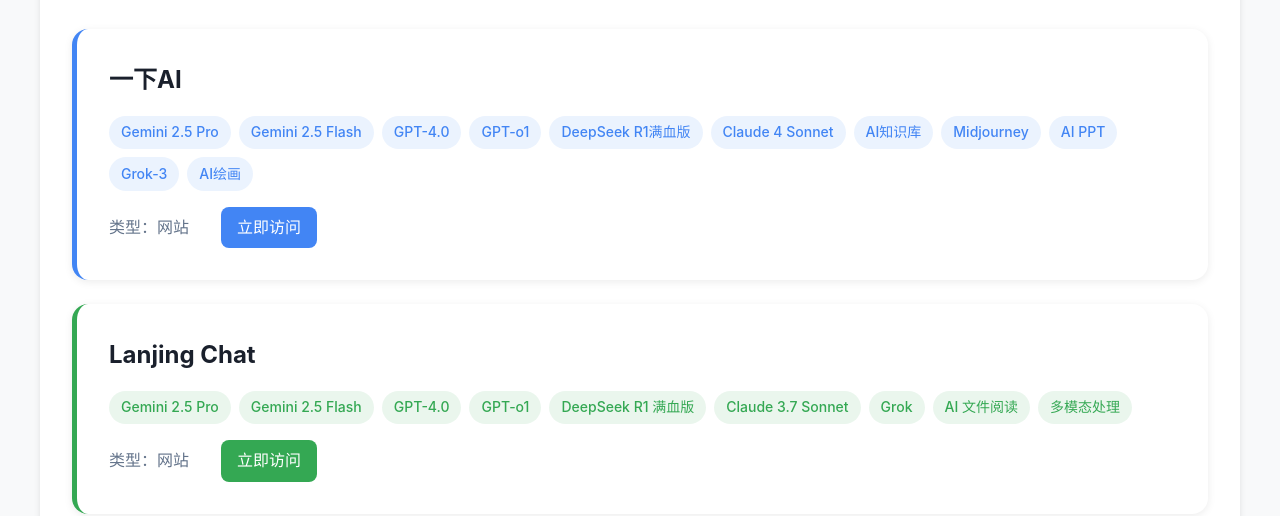
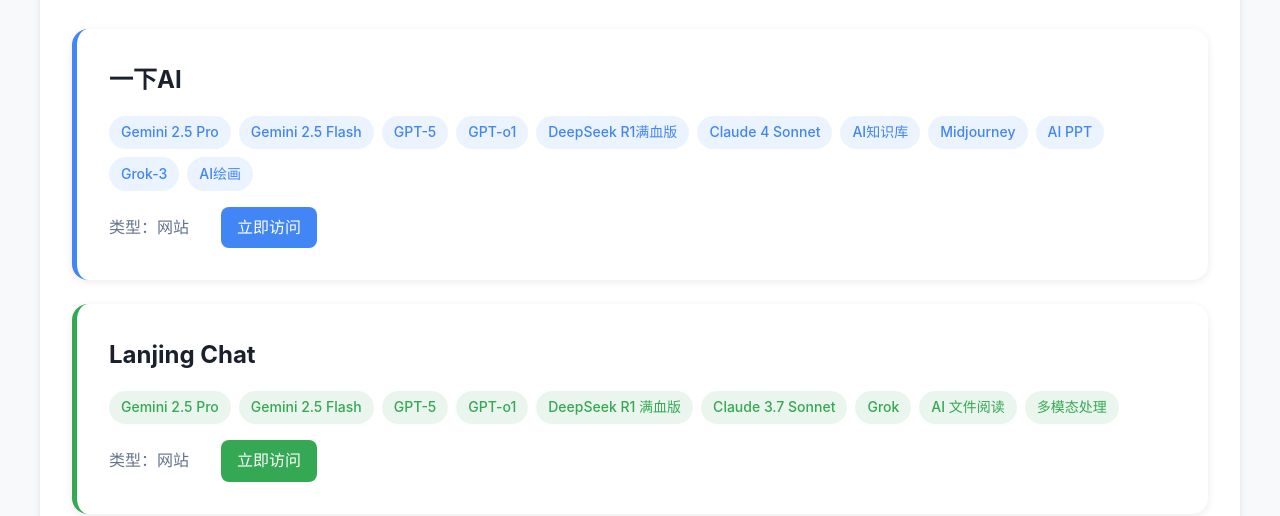
Before and after one commit to gemini-china/Gemini-2.5-Pro, a plain HTML site: page index.html in a window 1280 px wide. Shown: the part 790-1306 px from the top of the page. Drawn offline with Linux system fonts and the light colour scheme.

Commit message:
Update index.html

```diff
--- a/index.html
+++ b/index.html
@@ -5,7 +5,7 @@
     <meta name="viewport" content="width=device-width, initial-scale=1.0">
     <meta name="description" content="最新Gemini 2.5 Pro中文版使用教程，提供Google Gemini最新模型的无限制使用方法，包含可靠Gemini中文版镜像网站推荐和注册指南，助您轻松使用Gemini AI。">
     <meta name="keywords" content="Gemini, Gemini 2.5 Pro, Google Gemini, Gemini中文版, Gemini中文版镜像, AI聊天, Google AI, Gemini教程, Claude, ChatGPT">
-    <meta name="last-modified" content="2025-07-20">
+    <meta name="last-modified" content="2025-09-09">
     <meta name="robots" content="index, follow">
     <meta name="author" content="Gemini中文版教程">
     <title>Gemini 2.5 Pro中文版使用教程 - 最新Google AI无限制使用方法</title>
@@ -252,7 +252,7 @@
                         <div class="tag-list">
                             <span class="tag">Gemini 2.5 Pro</span>
                             <span class="tag">Gemini 2.5 Flash</span>
-                            <span class="tag">GPT-4.0</span>
+                            <span class="tag">GPT-5</span>
                             <span class="tag">GPT-o1</span>
                             <span class="tag">DeepSeek R1满血版</span>
                             <span class="tag">Claude 4 Sonnet</span>
@@ -277,7 +277,7 @@
                         <div class="tag-list">
                             <span class="tag">Gemini 2.5 Pro</span>
                             <span class="tag">Gemini 2.5 Flash</span>
-                            <span class="tag">GPT-4.0</span>
+                            <span class="tag">GPT-5</span>
                             <span class="tag">GPT-o1</span>
                             <span class="tag">DeepSeek R1 满血版</span>
                             <span class="tag">Claude 3.7 Sonnet</span>
```
